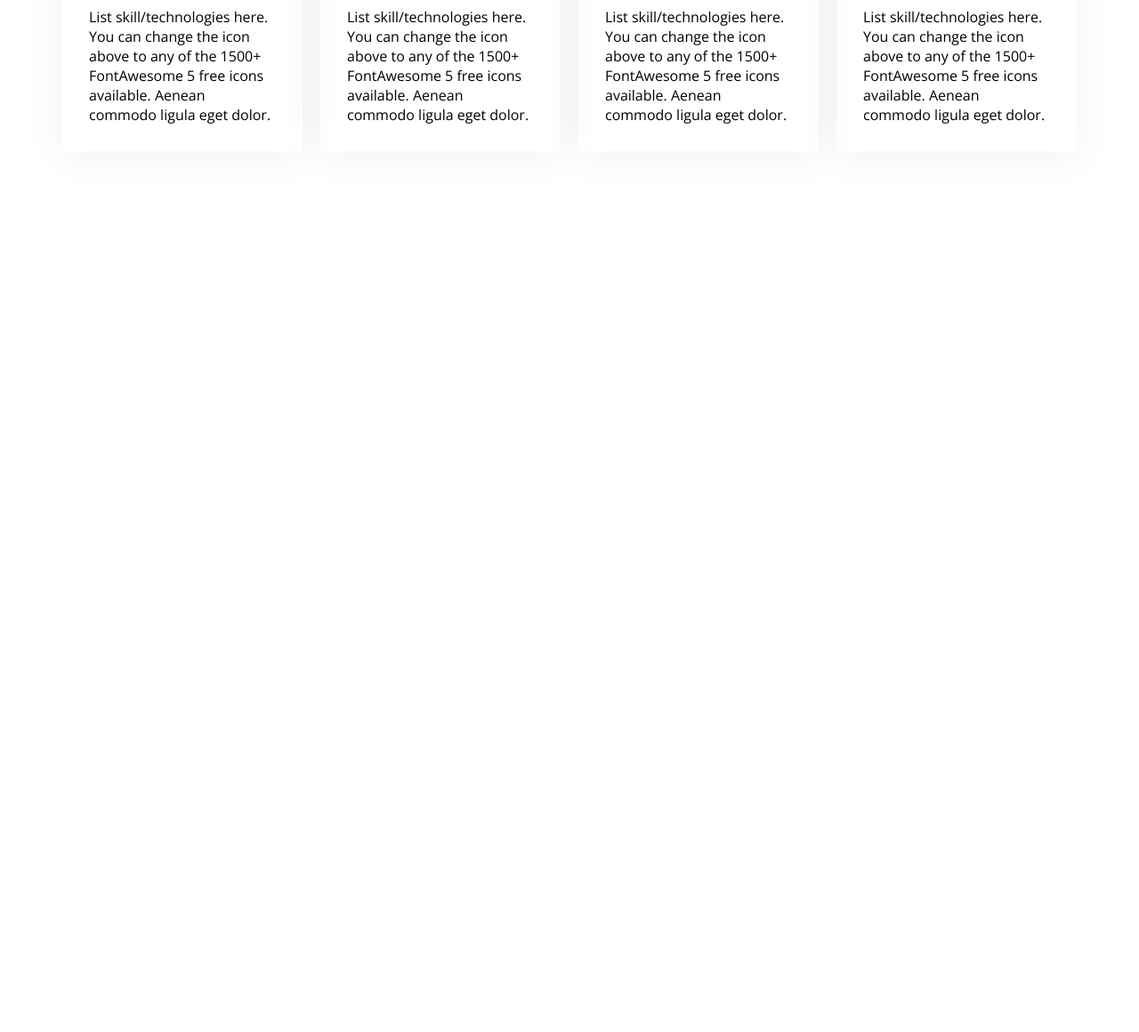
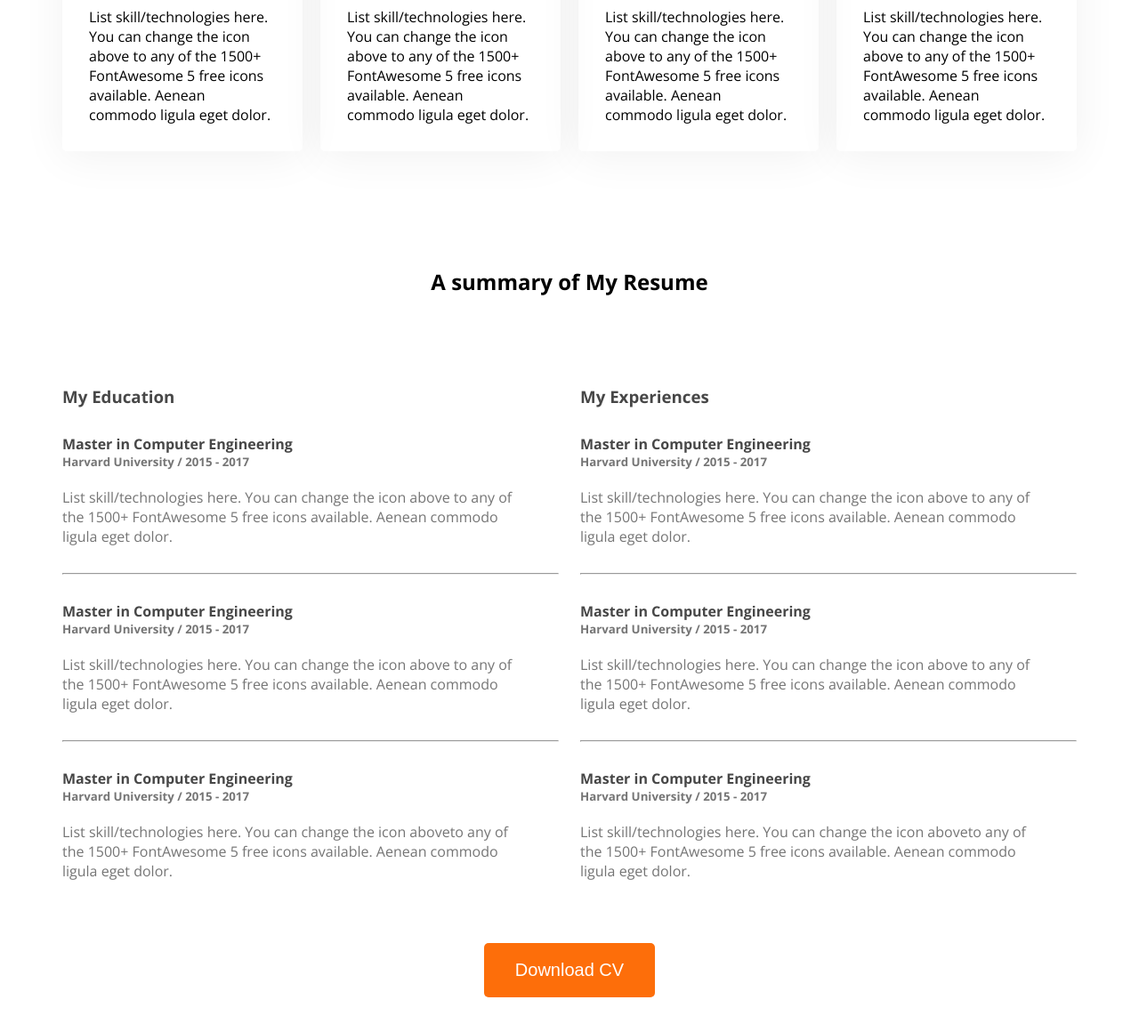
Before and after one commit to farhanAfrad/developer-portfolio, a plain HTML site: page index.html in a window 1280 px wide. Shown: the part 1861-3021 px from the top of the page at 89% size. Before the commit the page ends 2161 px from the top, so only its background shows below. Drawn offline with nearby package versions, Linux system fonts and the light colour scheme.

Commit message:
resume section added

```diff
--- a/index.html
+++ b/index.html
@@ -38,7 +38,7 @@
     </header>
     <main>
         <!-- about me section -->
-        <section class="section-container about-me-section-container">
+        <section class="about-me-section-container">
             <h2 class="section-titile">About Me</h2>
             <p class="section-descritption">
                 I, m a designer & developer with a passion for web design. I enjoy developing simple, clean and slick websites that
@@ -66,9 +66,7 @@
         </section>
 
         <!-- what i do section -->
-        <section class="section-container
-        what-i-do-section-container
-        ">
+        <section class="what-i-do-section-container">
             <h2 class="section-titile">What I do</h2>
             <p class="section-descritption">
                 I have more than 10 years experience building software for clients all over the world. Below is a quick overview of my main technical skill sets and technologies i use. Want to find out more about my experience? Check out my online resume and project portfolio.
@@ -101,6 +99,57 @@
             </div>
 
         </section>
+        <!-- resume section -->
+        <section class="resume-section">
+            <h2 class="section-titile">A summary of My Resume</h2>
+            <div class="summary-container">
+                <div class="summary">
+                    <h3>My Education</h3>
+                    <div class="edu">
+                        <h4>Master in Computer Engineering</h4>
+                        <h5>Harvard University / 2015 - 2017</h5>
+                        <p>List skill/technologies here. You can change the icon above to any of the 1500+ FontAwesome 5 free icons available. Aenean commodo ligula eget dolor.</p>
+                    </div>
+                    <hr>
+                    <div class="edu">
+                        <h4>Master in Computer Engineering</h4>
+                        <h5>Harvard University / 2015 - 2017</h5>
+                        <p>List skill/technologies here. You can change the icon above to any of the 1500+ FontAwesome 5 free icons available. Aenean commodo ligula eget dolor.</p>
+                    </div>
+                    <hr>
+                    <div class="edu">
+                        <h4>Master in Computer Engineering</h4>
+                        <h5>Harvard University / 2015 - 2017</h5>
+                        <p>List skill/technologies here. You can change the icon    aboveto any of the 1500+ FontAwesome 5 free icons available. Aenean commodo ligula eget dolor.</p>
+                    </div>
+                </div>
+                <div class="summary">
+                    <h3>My Experiences</h3>
+                    <div class="edu">
+                        <h4>Master in Computer Engineering</h4>
+                        <h5>Harvard University / 2015 - 2017</h5>
+                        <p>List skill/technologies here. You can change the icon above to any of the 1500+ FontAwesome 5 free icons
+                            available. Aenean commodo ligula eget dolor.</p>
+                    </div>
+                    <hr>
+                    <div class="edu">
+                        <h4>Master in Computer Engineering</h4>
+                        <h5>Harvard University / 2015 - 2017</h5>
+                        <p>List skill/technologies here. You can change the icon above to any of the 1500+ FontAwesome 5 free icons
+                            available. Aenean commodo ligula eget dolor.</p>
+                    </div>
+                    <hr>
+                    <div class="edu">
+                        <h4>Master in Computer Engineering</h4>
+                        <h5>Harvard University / 2015 - 2017</h5>
+                        <p>List skill/technologies here. You can change the icon aboveto any of the 1500+ FontAwesome 5 free icons
+                            available. Aenean commodo ligula eget dolor.</p>
+                    </div>
+                </div>
+            </div>
+            <button class="primary-button">Download CV</button>
+
+        </section>
 
     </main>
     <footer>
--- a/styles/style.css
+++ b/styles/style.css
@@ -137,3 +137,33 @@ main{
 .skill > h5 {
     margin: 30px 0;
 }
+/* resume section style */
+.resume-section{
+    margin: 130px 0;
+}
+
+/* resume summary container */
+.summary-container{
+    display: flex;
+    gap: 24px;
+    text-align: left;
+    color: #757575;
+    margin-top: 100px;
+    margin-bottom: 70px;
+}
+.summary h3{
+    margin-bottom: 30px;
+    color: #474747;
+}
+.summary h4{
+    color: #474747;
+}
+.summary h5{
+    margin-bottom: 20px;
+}
+.summary hr{
+    margin: 30px 0;
+}
+.summary p{
+    padding-right: 50px;
+}
```
